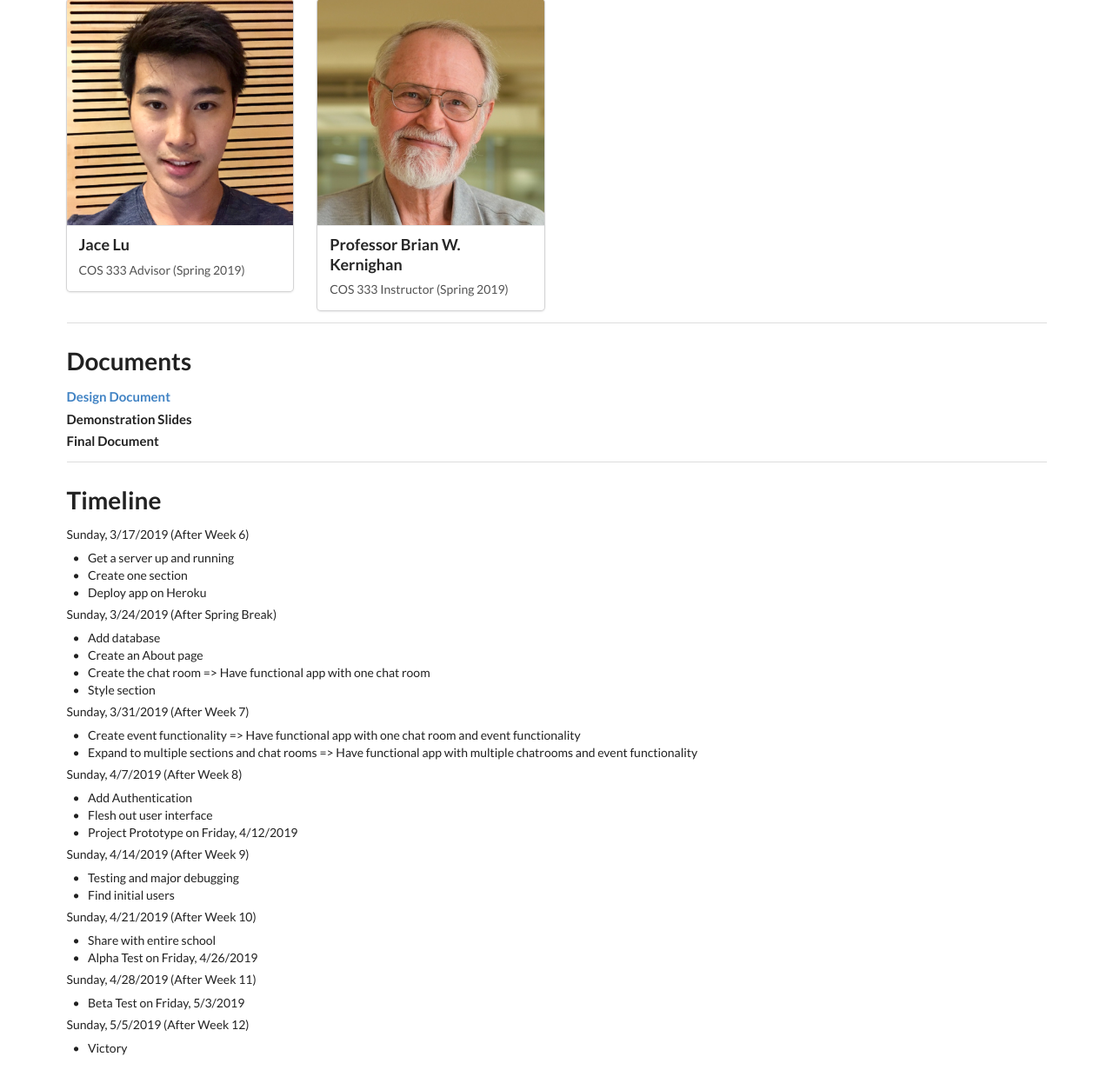
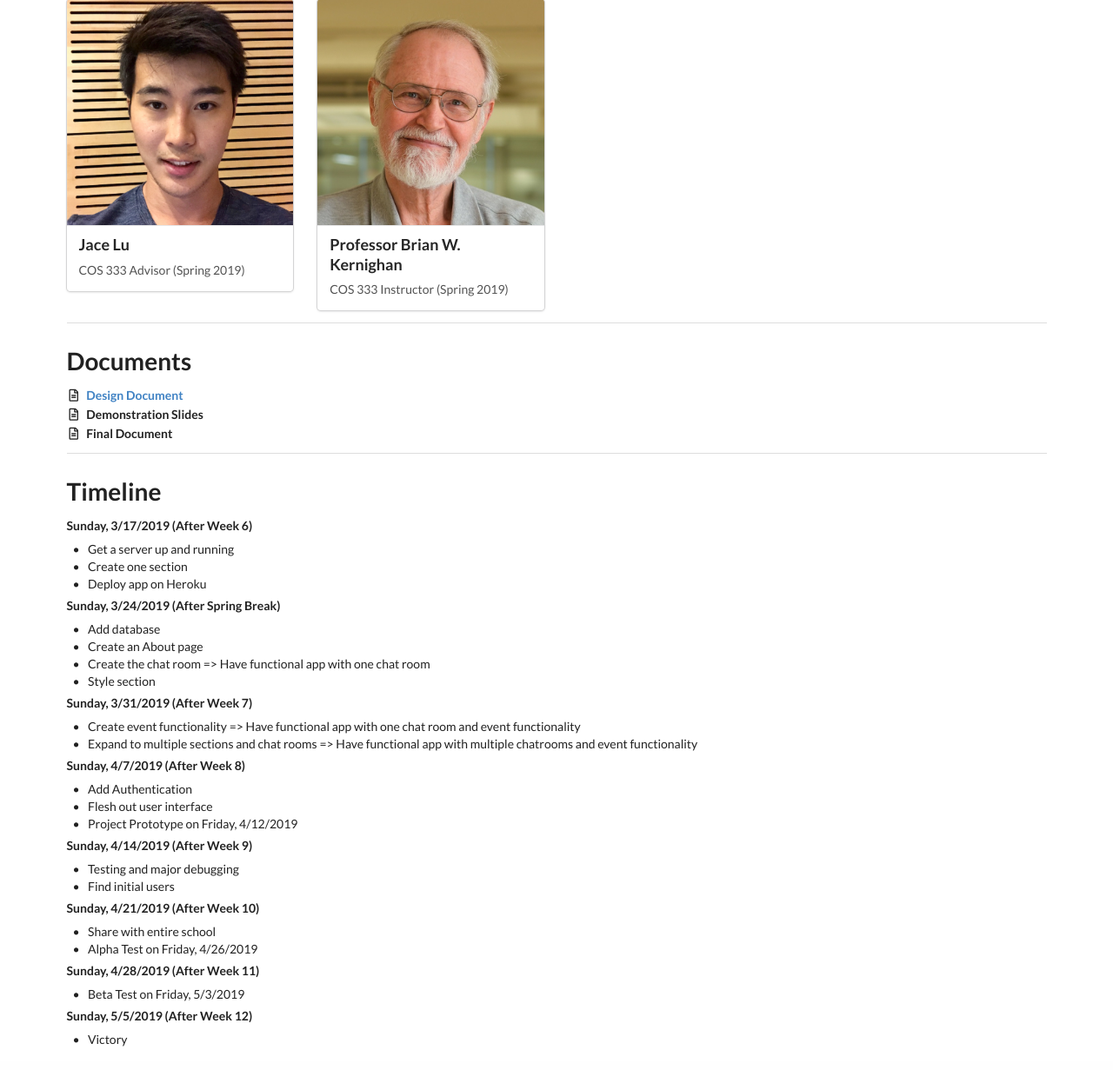
Before and after one commit to tiger-meet/TigerMeet333, a Django app: page /about/ in a window 1280 px wide. Shown: the part 723-1954 px from the top of the page at 87% size. After the commit the page ends 1927 px from the top, so only its background shows below. Run offline with Django 3.2, Linux system fonts and the light colour scheme; some libraries are stand-ins or nearby versions.

Commit message:
Add some icons

```diff
--- a/mysite/chat/templates/chat/about.html
+++ b/mysite/chat/templates/chat/about.html
@@ -171,9 +171,9 @@
     <div class="row">
       <div class="column">
           <div class="ui list">
-            <div class="item"><h4><a href="../../static/TigerMeet_Design_Document.pdf">Design Document</a></h4></div>
-            <div class="item"><h4>Demonstration Slides</h4></div>
-            <div class="item"><h4>Final Document</h4></div>
+            <div class="item"><strong><i class="file alternate outline icon"></i> <a href="../../static/TigerMeet_Design_Document.pdf">Design Document</a></strong></div>
+            <div class="item"><strong><i class="file alternate outline icon"></i> Demonstration Slides</strong></div>
+            <div class="item"><strong><i class="file alternate outline icon"></i> Final Document</strong></div>
           </div>
       </div>
     </div>
@@ -187,7 +187,7 @@
       <div class="column">
         <div class="ui list">
           <div class="item">
-            Sunday, 3/17/2019 (After Week 6)
+            <strong>Sunday, 3/17/2019 (After Week 6)</strong>
             <div class="ui bulleted list">
               <div class="item">Get a server up and running</div>
               <div class="item">Create one section</div>
@@ -195,7 +195,7 @@
             </div>
           </div>
           <div class="item">
-            Sunday, 3/24/2019 (After Spring Break)
+            <strong>Sunday, 3/24/2019 (After Spring Break)</strong>
             <div class="ui bulleted list">
               <div class="item">Add database</div>
               <div class="item">Create an About page</div>
@@ -204,14 +204,14 @@
             </div>
           </div>
           <div class="item">
-            Sunday, 3/31/2019 (After Week 7)
+            <strong>Sunday, 3/31/2019 (After Week 7)</strong>
             <div class="ui bulleted list">
               <div class="item">Create event functionality => Have functional app with one chat room and event functionality</div>
               <div class="item">Expand to multiple sections and chat rooms => Have functional app with multiple chatrooms and event functionality</div>
             </div>
           </div>
           <div class="item">
-            Sunday, 4/7/2019 (After Week 8)
+            <strong>Sunday, 4/7/2019 (After Week 8)</strong>
             <div class="ui bulleted list">
               <div class="item">Add Authentication</div>
               <div class="item">Flesh out user interface</div>
@@ -219,27 +219,27 @@
             </div>
           </div>
           <div class="item">
-            Sunday, 4/14/2019 (After Week 9)
+            <strong>Sunday, 4/14/2019 (After Week 9)</strong>
             <div class="ui bulleted list">
               <div class="item">Testing and major debugging</div>
               <div class="item">Find initial users</div>
             </div>
           </div>
           <div class="item">
-            Sunday, 4/21/2019 (After Week 10)
+            <strong>Sunday, 4/21/2019 (After Week 10)</strong>
             <div class="ui bulleted list">
               <div class="item">Share with entire school</div>
               <div class="item">Alpha Test on Friday, 4/26/2019</div>
             </div>
           </div>
           <div class="item">
-            Sunday, 4/28/2019 (After Week 11)
+            <strong>Sunday, 4/28/2019 (After Week 11)</strong>
             <div class="ui bulleted list">
               <div class="item">Beta Test on Friday, 5/3/2019</div>
             </div>
           </div>
           <div class="item">
-            Sunday, 5/5/2019 (After Week 12)
+            <strong>Sunday, 5/5/2019 (After Week 12)</strong>
             <div class="ui bulleted list">
               <div class="item">Victory</div>
             </div>
```
